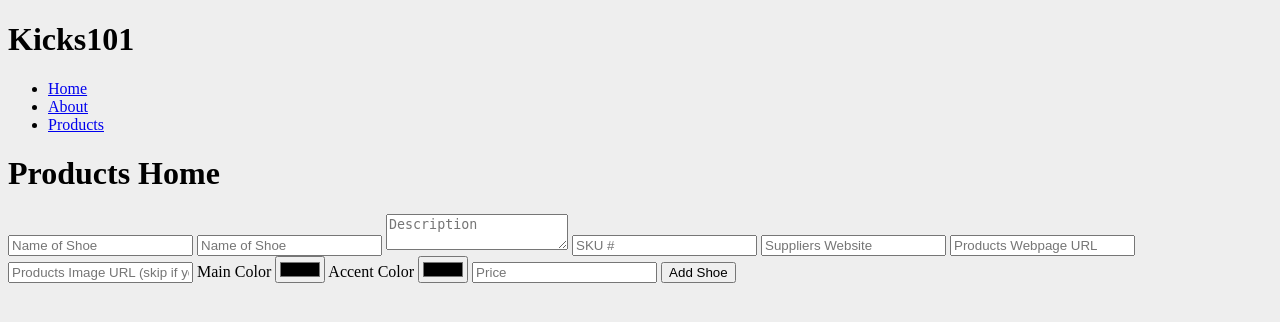
After one commit to WideSpreadOS/kicks101, a Node server app: page /products in a window 1280 px wide. The commit adds this page. Shown: the top 322 px of the page. Run offline with Node 20, Linux system fonts and the light colour scheme; some libraries are stand-ins or nearby versions.

Commit message:
connected db, added Shoe model

```diff
--- a/package.json
+++ b/package.json
@@ -19,10 +19,13 @@
   },
   "homepage": "https://github.com/WideSpreadOS/kicks101#readme",
   "dependencies": {
+    "body-parser": "^1.19.1",
     "dotenv": "^13.0.1",
     "ejs": "^3.1.6",
     "express": "^4.17.2",
     "express-ejs-layouts": "^2.5.1",
+    "method-override": "^3.0.0",
+    "mongodb": "^4.2.2",
     "mongoose": "^6.1.6"
   }
 }
--- a/public/css/style1.css
+++ b/public/css/style1.css
@@ -1,3 +1,3 @@
 body {
-    background: lightskyblue;
+    background: #eee;
 }
--- /dev/null
+++ b/routes/products.js
@@ -0,0 +1,38 @@
+const express = require('express');
+const router = express.Router();
+
+const mongoose = require('mongoose');
+
+
+// Models
+const Shoe = require('../models/Shoe');
+
+
+
+
+// Welcome Page
+router.get('/', (req, res) => {
+    res.render('products/home', { page: 'Home' });
+});
+
+router.post('/shoes/add', (req, res) => {
+
+     const shoe = new Shoe({
+        company: req.body.company,
+        shoe_name: req.body.shoe_name,
+        description: req.body.description,
+        sku: req.body.sku,
+        supplier_website: req.body.supplier_website,
+        product_webpage: req.body.product_webpage,
+        product_image_url: req.body.product_image_url,
+        color1: req.body.color1,
+        color2: req.body.color2,
+        price: req.body.price
+    })
+    shoe.save()
+    res.redirect('/products');
+})
+
+
+
+module.exports = router;
--- a/server.js
+++ b/server.js
@@ -2,19 +2,27 @@ const express = require('express');
 const app = express();
 const ejs = require('ejs');
 const expressLayouts = require('express-ejs-layouts');
+const bodyParser = require('body-parser');
 const mongoose = require('mongoose');
-
+const mongodb = require('mongodb');
+const methodOverride = require('method-override');
 
 // DB Config
 const db = require('./config/keys').MongoURI;
 
 // Connect to MongoDB
-mongoose.connect(db, { useNewUrlParser: true, useUnifiedTopology: true})
+mongoose.connect(db, {
+    useNewUrlParser: true,
+    useUnifiedTopology: true
+    })
     .then(() => console.log('MongoDB Connected...'))
     .catch(err => console.log(err));
 
 
 
+
+// Middleware
+app.use(bodyParser.json());
 
 // Static
 app.use(express.static('public'));
@@ -23,9 +31,13 @@ app.use(express.static('public'));
 app.use(expressLayouts);
 app.set('view engine', 'ejs');
 
+// Bodyparser
+app.use(express.urlencoded({ extended: false }));
+app.use(methodOverride('_method'));
+
 // Routes
 app.use('/', require('./routes/index'));
-// app.use('/users', require('./routes/users'));
+app.use('/products', require('./routes/products'));
 
 
 const PORT = process.env.PORT || 3000;
--- a/views/partials/main.ejs
+++ b/views/partials/main.ejs
@@ -1,4 +1,5 @@
 <ul>
     <li><a href="/">Home</a></li>
     <li><a href="/about">About</a></li>
+    <li><a href="/products">Products</a></li>
 </ul>
--- /dev/null
+++ b/views/products/home.ejs
@@ -0,0 +1,23 @@
+
+<%- include('../partials/main.ejs'); %>
+
+<h1>Products Home</h1>
+
+
+<section>
+    <form action="/products/shoes/add" method="post">
+        <input type="text" name="company" placeholder="Name of Shoe">
+        <input type="text" name="shoe_name" placeholder="Name of Shoe">
+        <textarea name="description" placeholder="Description"></textarea>
+        <input type="text" name="sku" placeholder="SKU #">
+        <input type="url" name="supplier_website" placeholder="Suppliers Website">
+        <input type="url" name="product_webpage" placeholder="Products Webpage URL">
+        <input type="url" name="product_image_url" placeholder="Products Image URL (skip if you want to upload your own)">
+        <label for="color1">Main Color</label>
+        <input type="color" name="color1" id="color1">
+        <label for="color2">Accent Color</label>
+        <input type="color" name="color2" id="color2">
+        <input type="number" name="price" placeholder="Price">
+        <button type="submit">Add Shoe</button>
+    </form>
+</section>
```
Also changed, not shown: models/Shoe.js (added, +23 -0 lines), README.md, 2 other files.
